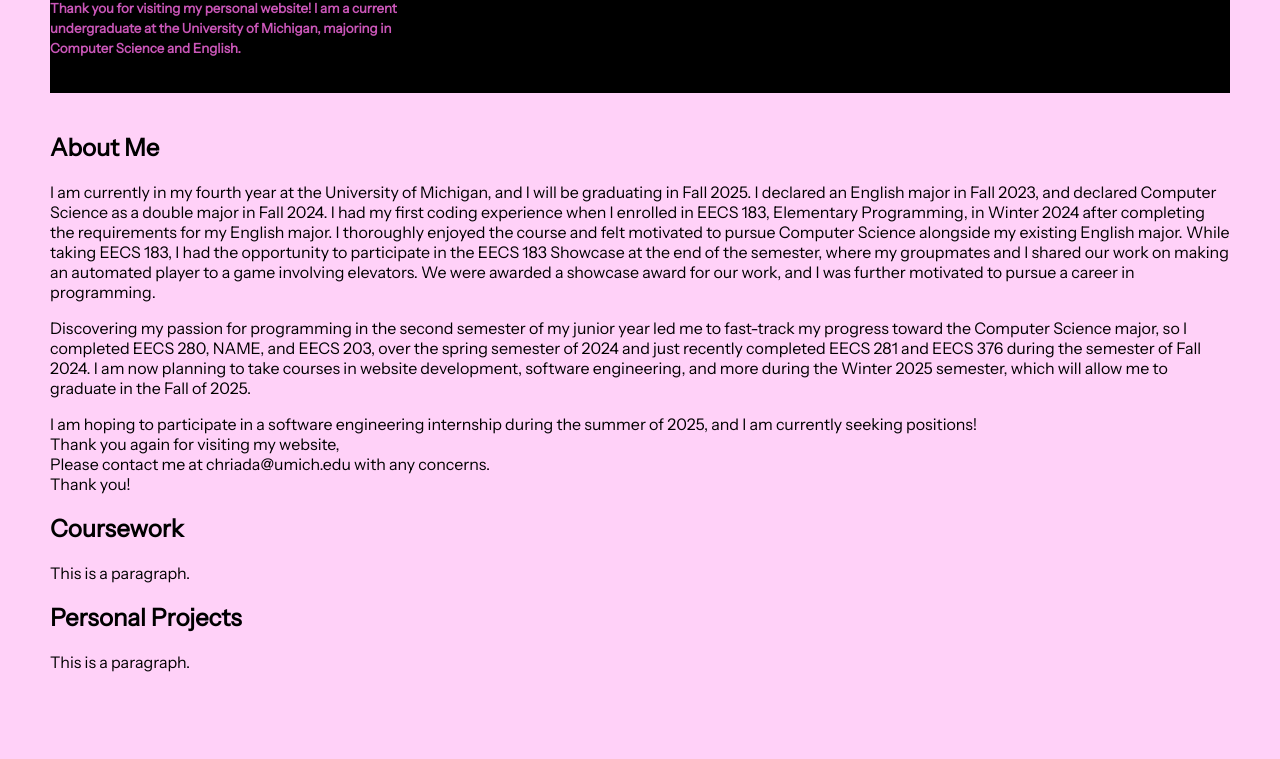
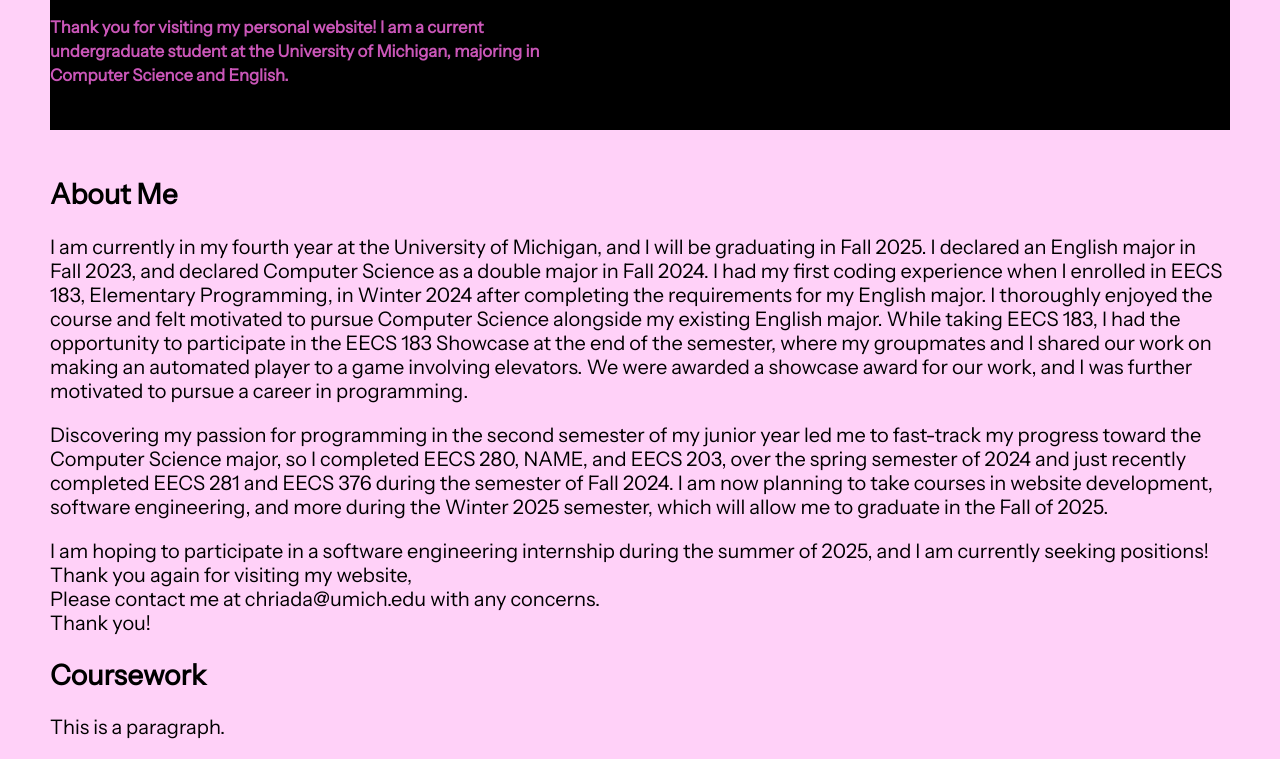
Before and after one commit to chriadams/christina-adams.github.io, a plain HTML site: page index.html in a window 1280 px wide. Shown: the part 163-922 px from the top of the page. Drawn offline with Linux system fonts and the light colour scheme.

Commit message:
Update index.html

```diff
--- a/index.html
+++ b/index.html
@@ -10,6 +10,7 @@
   margin-right: 50px;
   background-color: #ffD1F8;
   font-family: 'Instrument Sans';
+  font-size: 20px;
  }
  h1 {
   margin-top: 0px;
@@ -18,17 +19,18 @@
   font-family: 'Instrument Sans';
  }
  h3 {
-  font-size: 20px;
+  font-size: 24px;
   color: #ca56B8;
   font-family: 'Instrument Sans';
  }
  h2 {
-  font-size: 24px;
+  font-size: 28px;
   color: black;
   font-family: 'Instrument Sans';</div> }
  p {
   color: black;
   font-family: 'Instrument Sans';
+  font-size: 20px;
  }
 
  .section1 {
@@ -46,8 +48,8 @@
     <br>
     <h3><small>Hi, my name is</small></h1>
     <h1>Christina Adams</h1>
-    <h3 style="font-size:16px"><small>Thank you for visiting my personal website! I am a current
-    <br>undergraduate at the University of Michigan, majoring in
+    <h3 style="font-size:20px"><small>Thank you for visiting my personal website! I am a current
+    <br>undergraduate student at the University of Michigan, majoring in
     <br>Computer Science and English.</small></h3>
     <br>
    </header>
```
